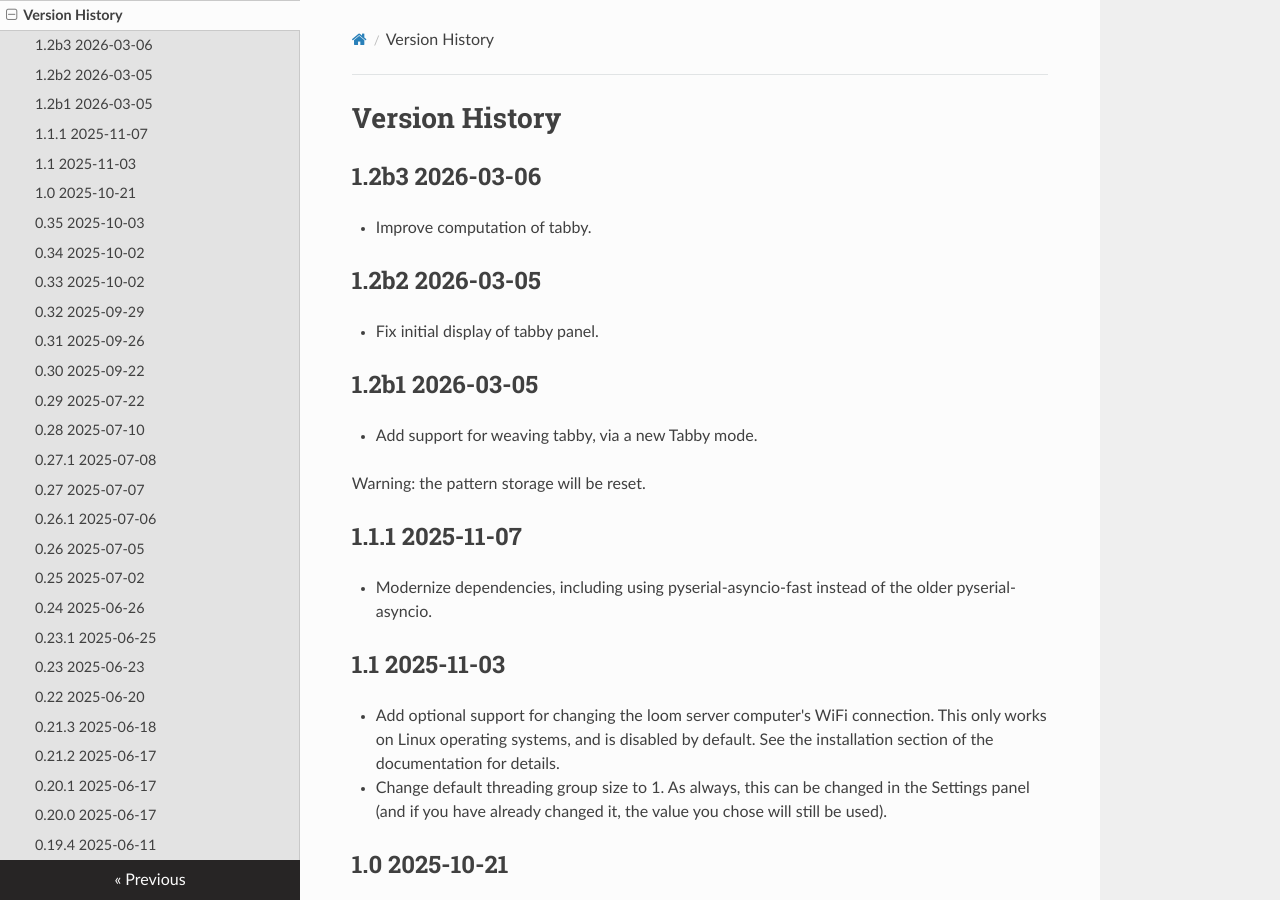
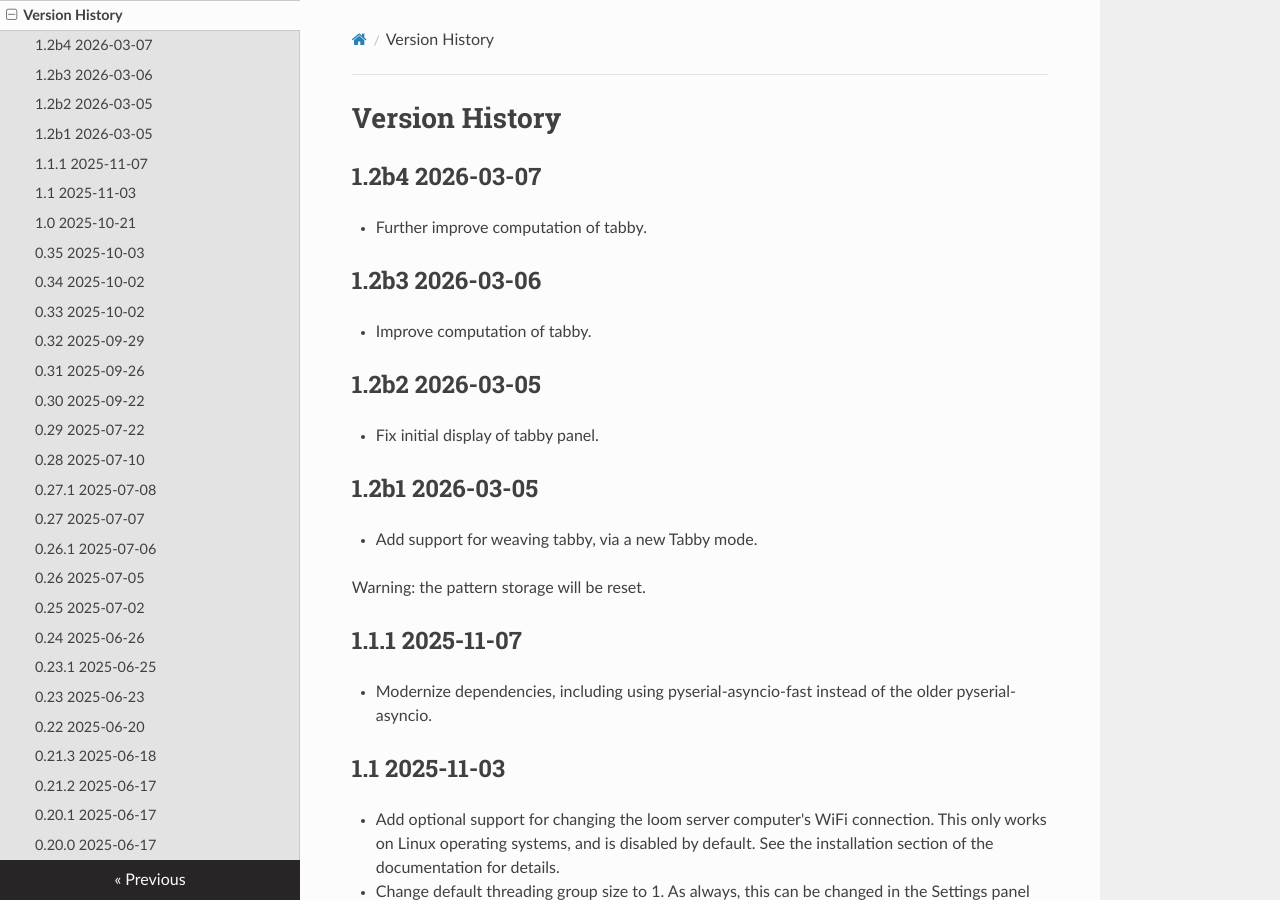
Before and after one commit to r-owen/base_loom_server, an MkDocs documentation site: the page built from docs/version_history.md, in a window 1280 px wide and 900 px high. Built offline with MkDocs 1.6.1, drawn with Linux system fonts in a browser that asks for light colours; nearby versions of some CDN libraries.

Commit message:
Update the version_history

```diff
--- a/docs/version_history.md
+++ b/docs/version_history.md
@@ -1,4 +1,8 @@
 # Version History
+
+## 1.2b4 2026-03-07
+
+* Further improve computation of tabby.
 
 ## 1.2b3 2026-03-06
 
```
